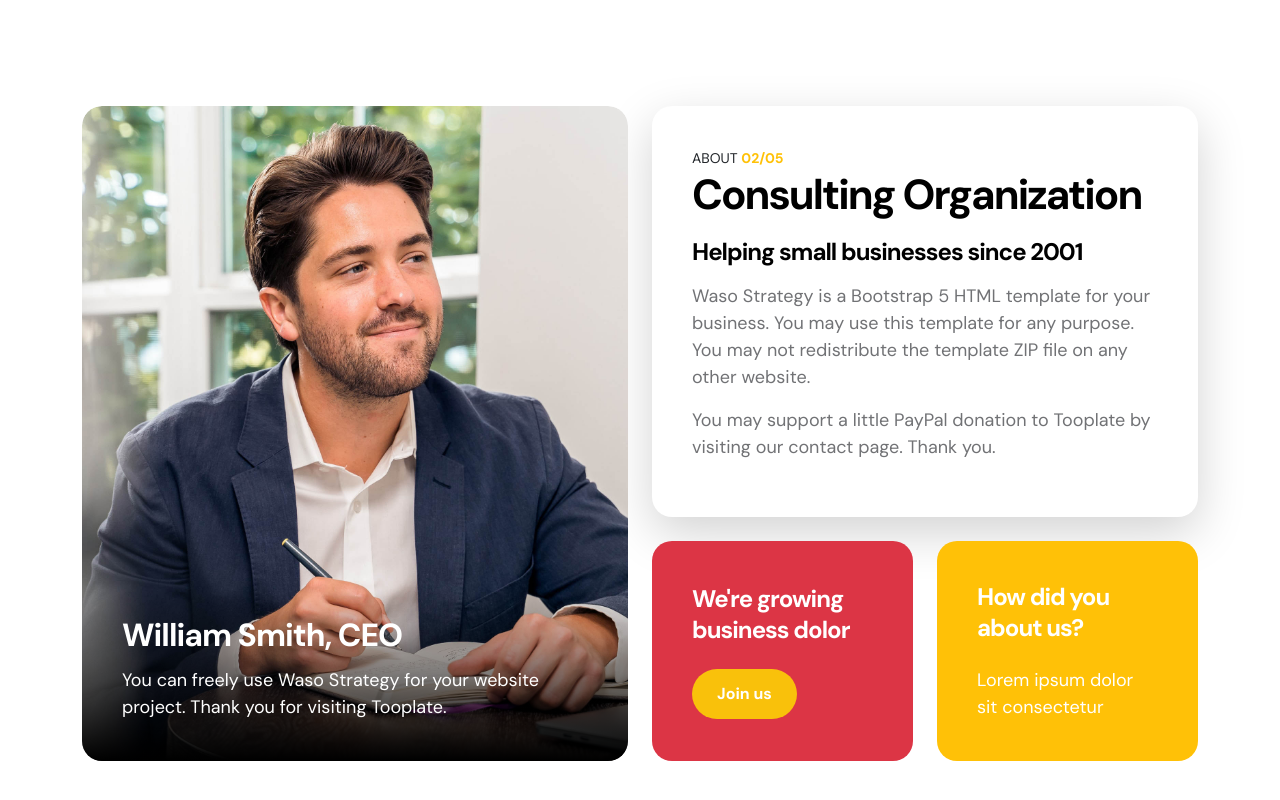
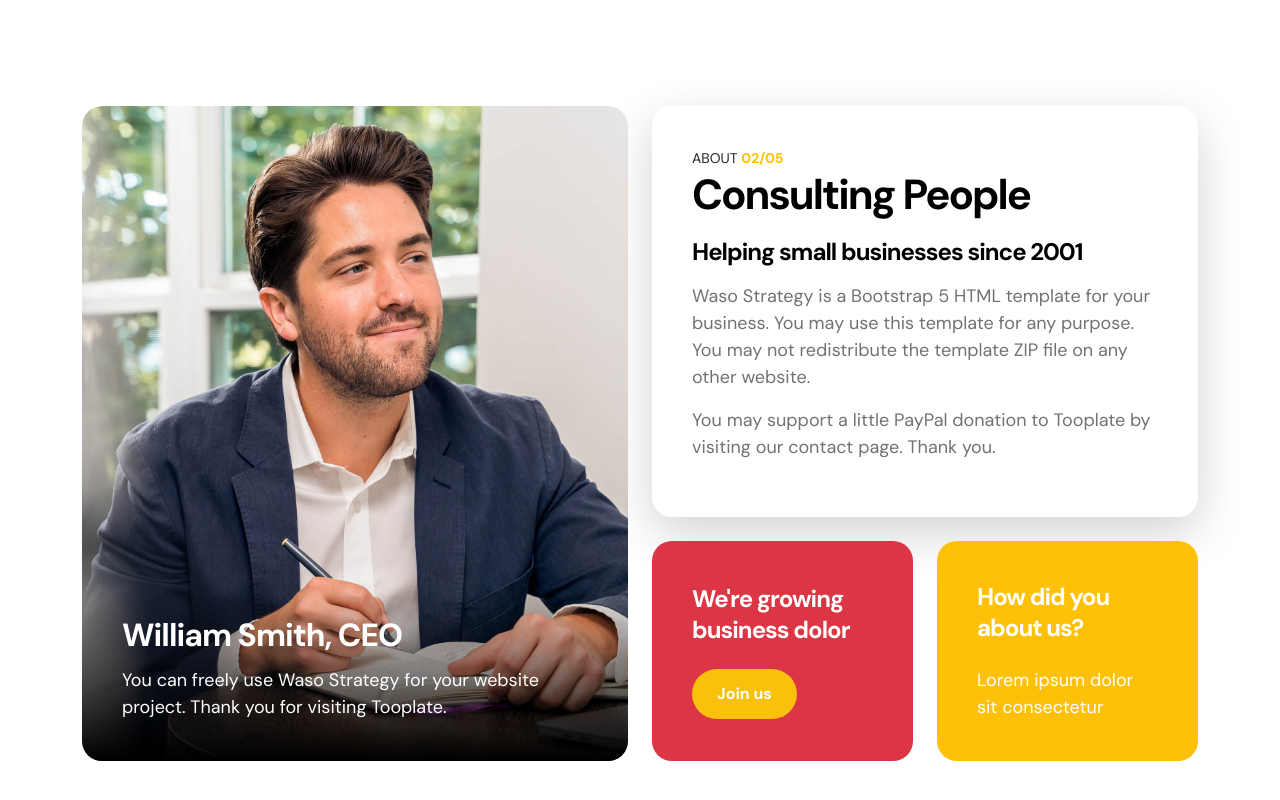
Before and after one commit to universe1108/newupdated, a plain HTML site: page index.html in a window 1280 px wide. Shown: the part 809-1609 px from the top of the page. Drawn offline with Linux system fonts and the light colour scheme.

Commit message:
changing organization to people

```diff
--- a/index.html
+++ b/index.html
@@ -201,7 +201,7 @@ Free Bootstrap 5 HTML Template
                                 <div class="about-info">
                                     <small class="small-title">About <strong class="text-warning">02/05</strong></small>
 
-                                    <h2 class="mb-3">Consulting Organization</h2>
+                                    <h2 class="mb-3">Consulting People</h2>
 
                                     <h5 class="mb-3">Helping small businesses since 2001</h5>
 
```
